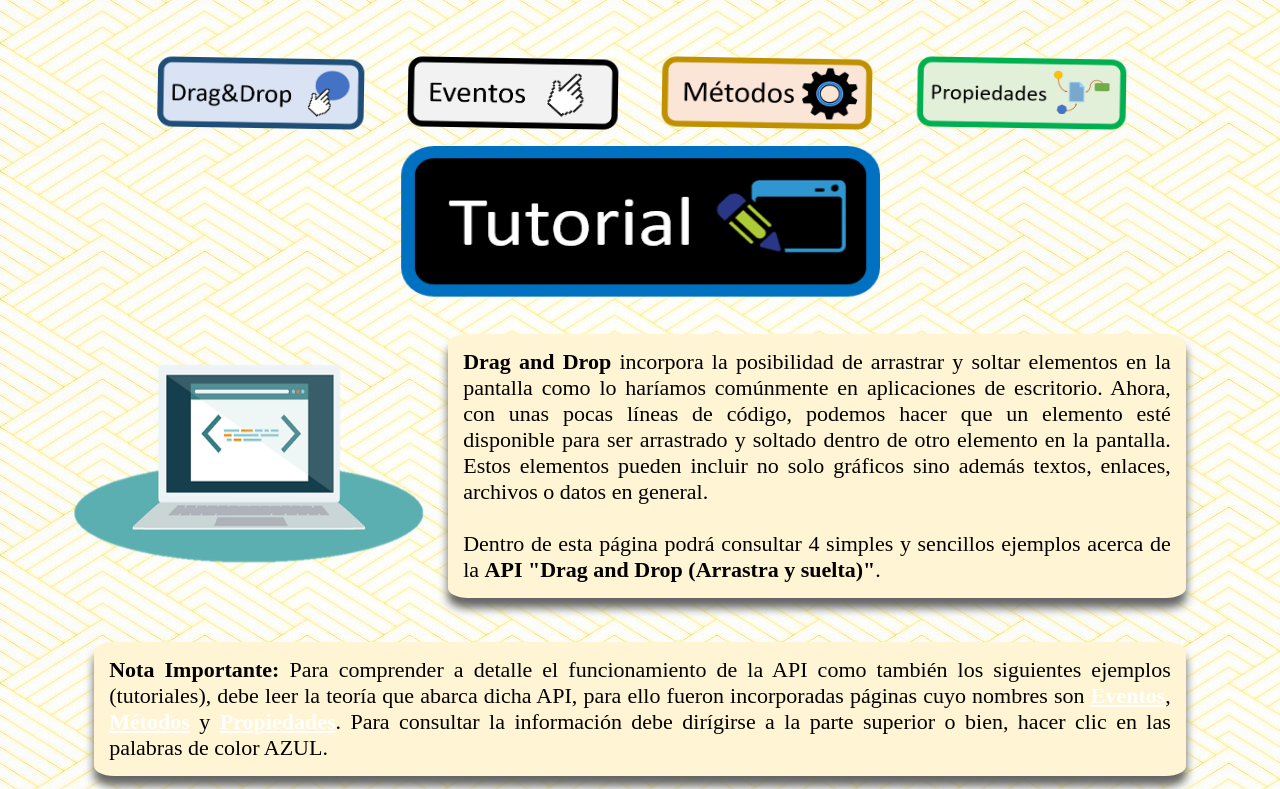
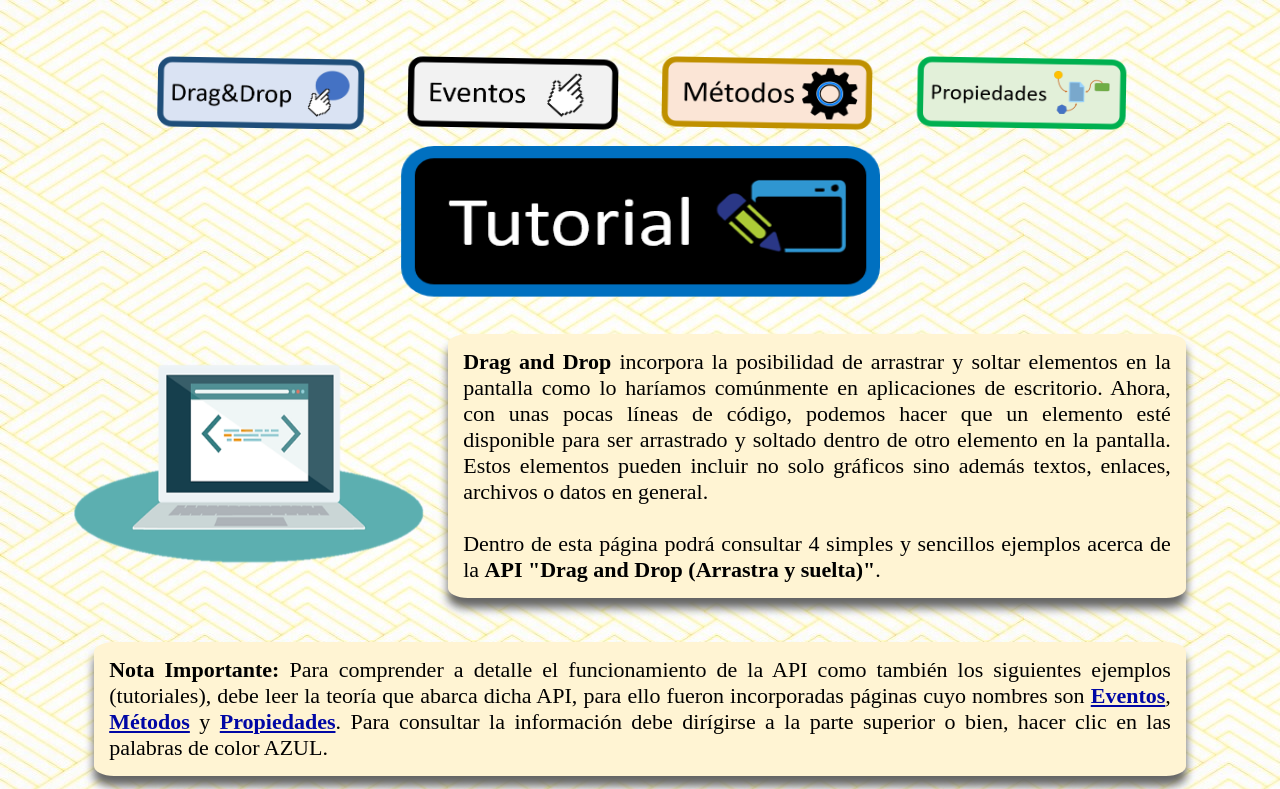
Before and after one commit to CesarBurgos/Api-Drag_and_Drop-Ej, a plain HTML site: page Tut.html in a window 1280 px wide. Shown: the top 789 px of the page. Drawn offline with Linux system fonts and the light colour scheme.

Commit message:
Update Tm6_Tut.css

```diff
--- a/CSS/Tm6_Tut.css
+++ b/CSS/Tm6_Tut.css
@@ -81,12 +81,12 @@ iframe{
 
 a:link{
     font-weight:bold;
-    color:#FFFFFF;
+    color:#0007A5;
 }
 
 a:visited {
     font-weight:bold;
-    color:#0007A5;
+    color:#6d1c03;
 }
 
 p{
```
